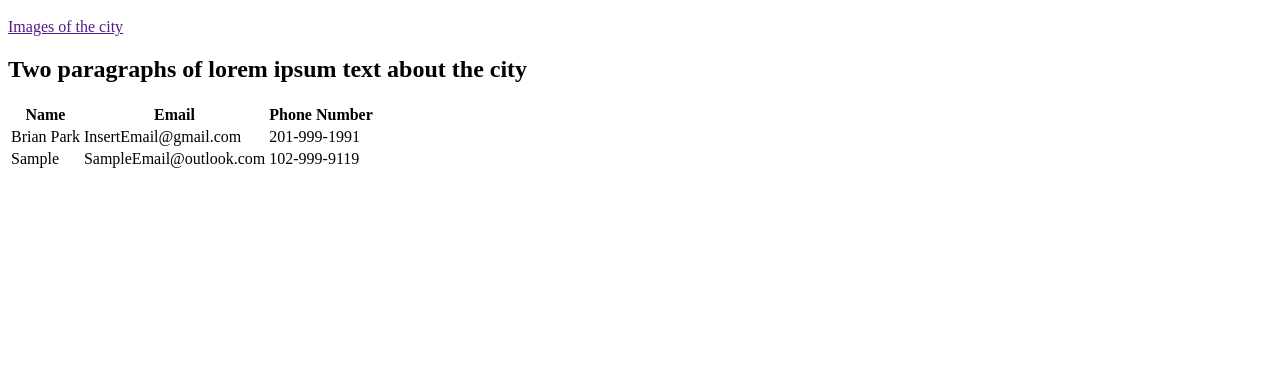
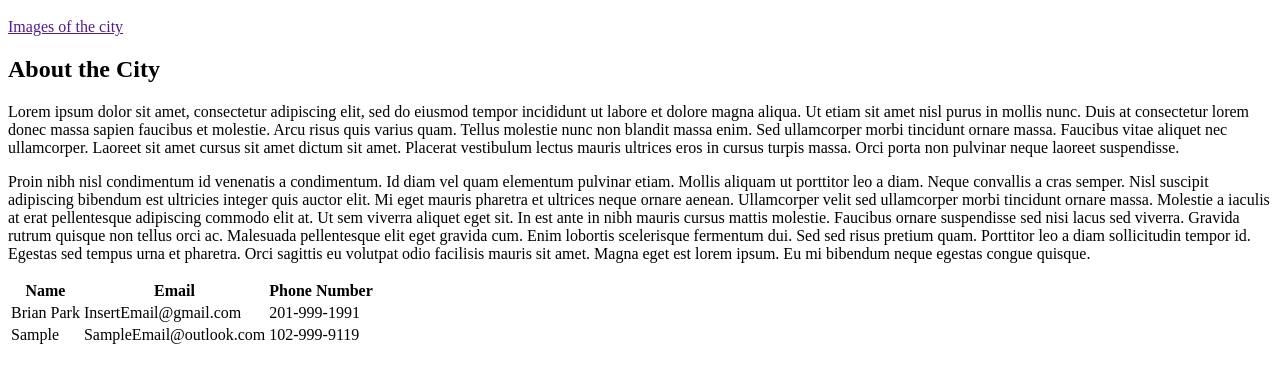
Before and after one commit to bp442/simple-travel-site, a plain HTML site: page index.html in a window 1280 px wide. Shown: the part 48-430 px from the top of the page. Drawn offline with Linux system fonts and the light colour scheme.

Commit message:
flushed out index page

```diff
--- a/index.html
+++ b/index.html
@@ -10,15 +10,42 @@
 
     <div> </div>
 
-    <span>
+    <span id="cityDescription">
         <p>
-            <h2>Two paragraphs of lorem ipsum text about the city</h2>
+            <h2>About the City</h2>
+        </p>
+        <p>
+            Lorem ipsum dolor sit amet, consectetur adipiscing elit, sed do eiusmod tempor
+            incididunt ut labore et dolore magna aliqua. Ut etiam sit amet nisl purus in mollis nunc.
+            Duis at consectetur lorem donec massa sapien faucibus et molestie. Arcu risus quis varius quam.
+            Tellus molestie nunc non blandit massa enim. Sed ullamcorper morbi tincidunt ornare massa.
+            Faucibus vitae aliquet nec ullamcorper. Laoreet sit amet cursus sit amet dictum sit amet.
+            Placerat vestibulum lectus mauris ultrices eros in cursus turpis massa.
+            Orci porta non pulvinar neque laoreet suspendisse.
+        </p>
+        <p>
+            Proin nibh nisl condimentum id venenatis a condimentum.
+            Id diam vel quam elementum pulvinar etiam.
+            Mollis aliquam ut porttitor leo a diam.
+            Neque convallis a cras semper.
+            Nisl suscipit adipiscing bibendum est ultricies integer quis auctor elit.
+            Mi eget mauris pharetra et ultrices neque ornare aenean.
+            Ullamcorper velit sed ullamcorper morbi tincidunt ornare massa.
+            Molestie a iaculis at erat pellentesque adipiscing commodo elit at.
+            Ut sem viverra aliquet eget sit. In est ante in nibh mauris cursus mattis molestie.
+            Faucibus ornare suspendisse sed nisi lacus sed viverra. Gravida rutrum quisque non tellus orci ac.
+            Malesuada pellentesque elit eget gravida cum. Enim lobortis scelerisque fermentum dui.
+            Sed sed risus pretium quam.
+            Porttitor leo a diam sollicitudin tempor id.
+            Egestas sed tempus urna et pharetra.
+            Orci sagittis eu volutpat odio facilisis mauris sit amet.
+            Magna eget est lorem ipsum. Eu mi bibendum neque egestas congue quisque.
         </p>
     </span>
 
     <div> </div>
 
-    <span id="infoTable"> <!-- Table span-->
+    <span id="infoTable">
         <table>
             <tr>
                 <th>Name</th>
```
